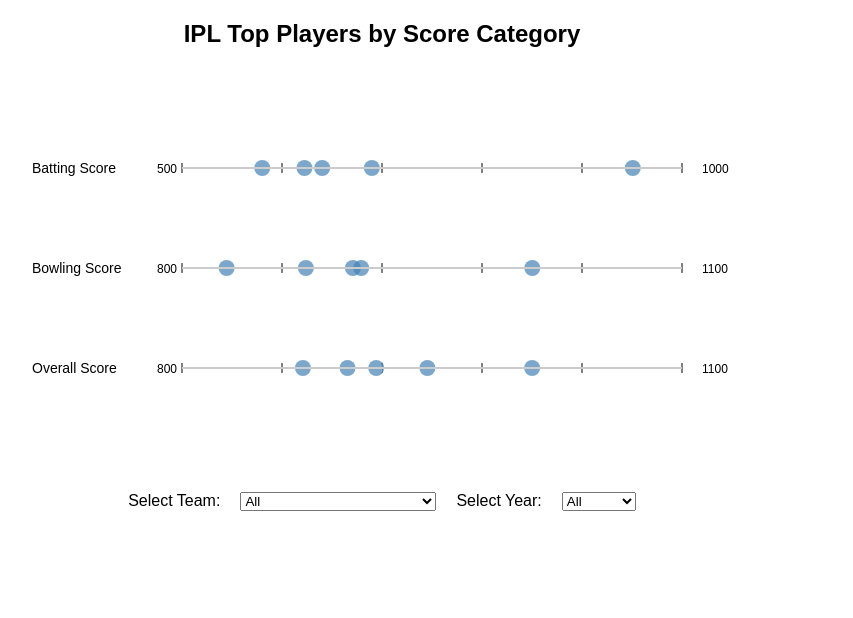
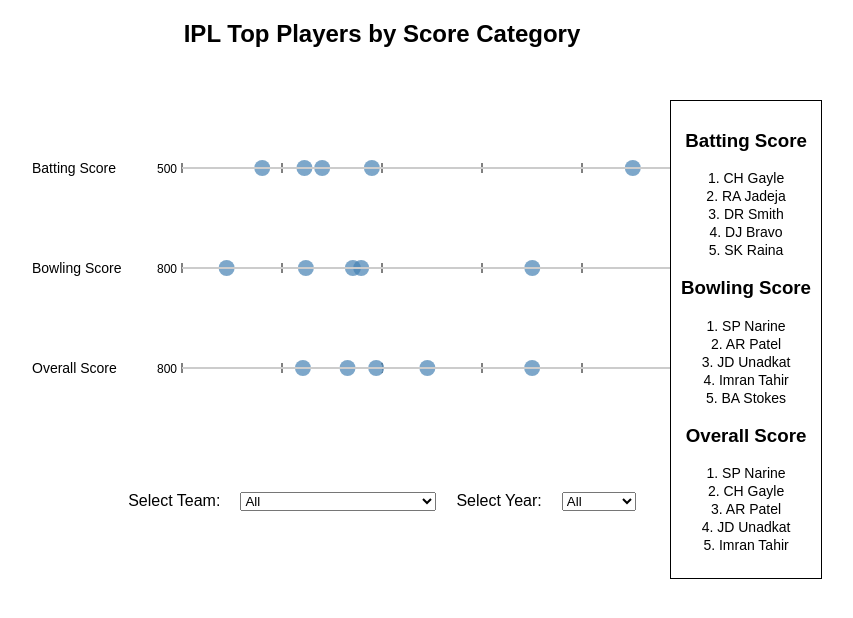
Before and after one commit to areenaarora/ipl_project, a plain HTML site: page index.html in a window 1280 px wide. Shown: the whole page, without its empty margins (258-1111 px from the left). Drawn offline with nearby package versions, Linux system fonts and the light colour scheme.

Commit message:
Added list of players to the right

```diff
--- a/index.html
+++ b/index.html
@@ -230,6 +230,36 @@
                     })
                     .on("mouseout", () => tooltip.style("opacity", 0));
 
+                // REMOVE OLD PLAYER LISTS
+                d3.select("#player-lists").remove();
+
+                // CREATE A CONTAINER FOR PLAYER LISTS
+                const listContainer = d3.select("body")
+                    .append("div")
+                    .attr("id", "player-lists")
+                    .style("position", "absolute")
+                    .style("right", "200px") // Move to the right
+                    .style("top", "100px")  // Adjust vertical position
+                    .style("background", "white")
+                    .style("padding", "10px")
+                    .style("border", "1px solid black");
+
+                // LOOP THROUGH EACH CATEGORY AND DISPLAY TOP PLAYERS
+                categories.forEach((category) => {
+                    const categoryData = formattedData[category] || [];
+
+                    const list = listContainer.append("div")
+                        .style("margin-bottom", "15px");
+
+                    list.append("h3").text(category); // CATEGORY TITLE
+
+                    categoryData.forEach((d, i) => {
+                        list.append("p")
+                            .text(`${i + 1}. ${d.player}`)
+                            .style("font-size", "14px")
+                            .style("margin", "2px 0");
+                    });
+                });
 
 
                 // .style("transform", "rotate(45deg)")
```
